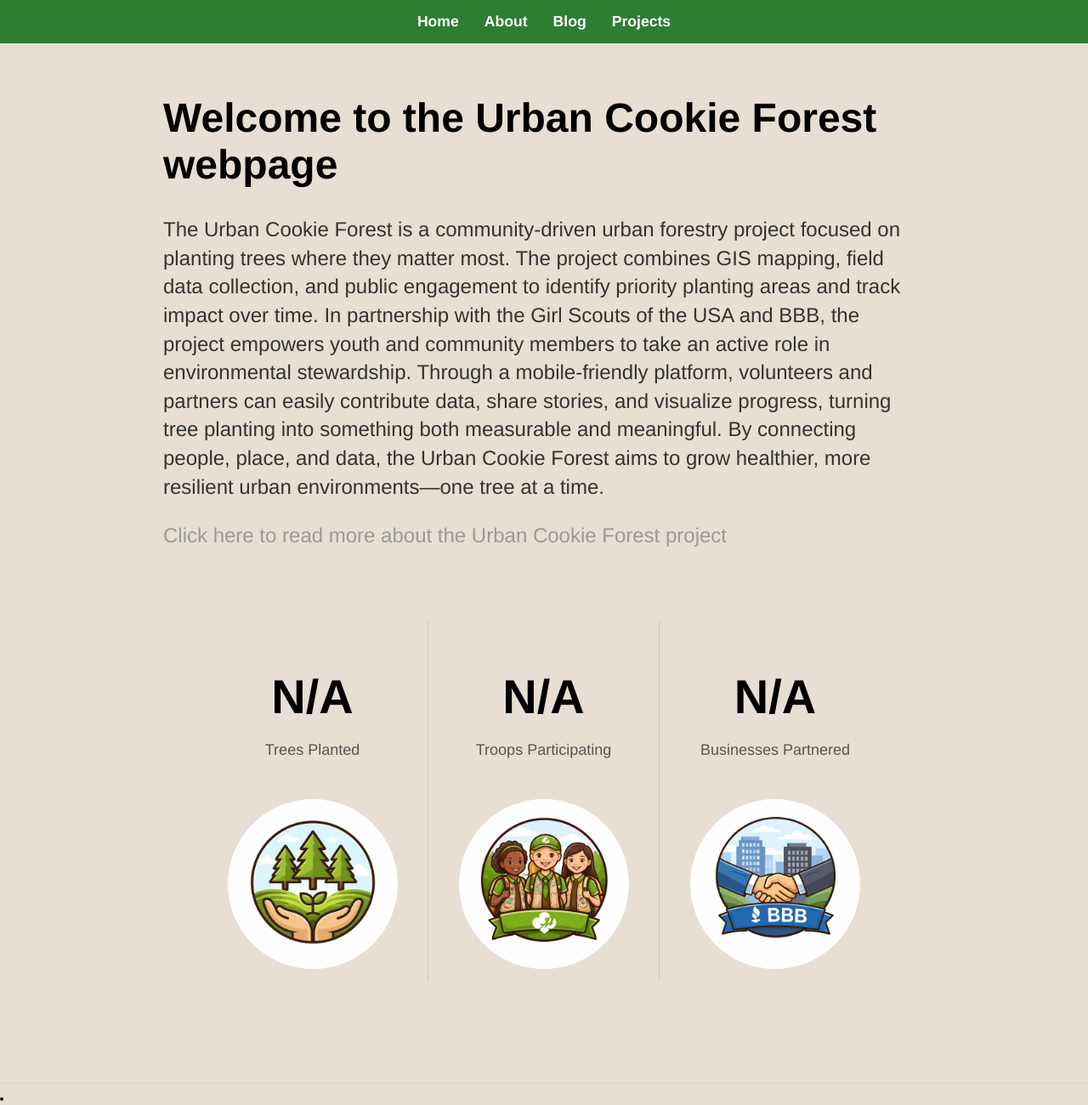
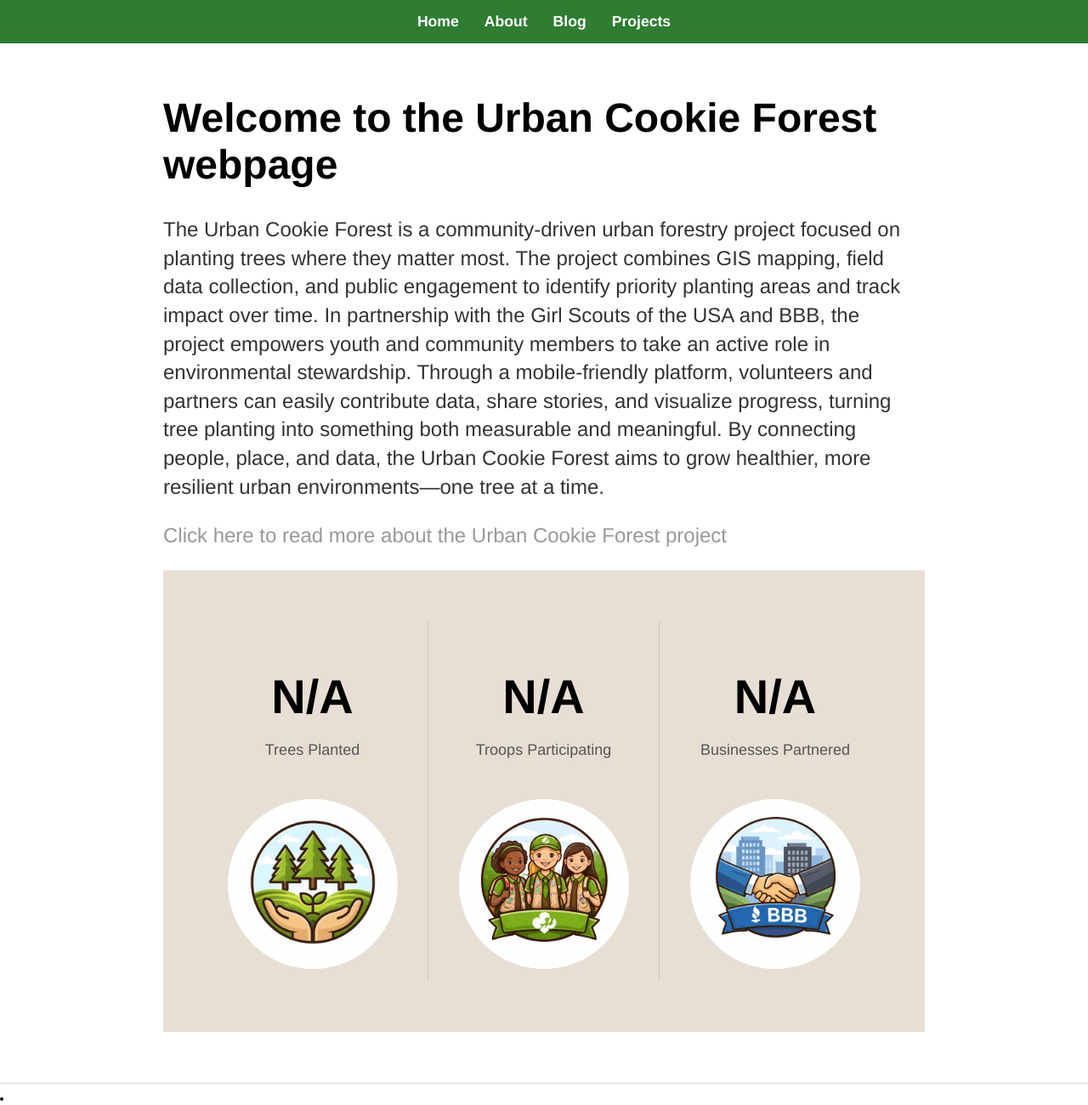
Before and after one commit to brittcerny/brittcerny.github.io, a Jekyll site: the page built from index.html, in a window 1280 px wide. Shown: the whole page at 85% size. Built offline with Jekyll 4.4.1, drawn with Linux system fonts in a browser that asks for light colours; Markdown is read by kramdown in place of the engine named in the settings.

Commit message:
Update main.css

```diff
--- a/css/main.css
+++ b/css/main.css
@@ -2,7 +2,6 @@
 body {
     margin: 0;
     font-family:'Helvetica', 'Arial', 'Sans-Serif';
-      background: #e7dfd4;
 }
 
 /* centers your page content but NOT the navbar */
```
